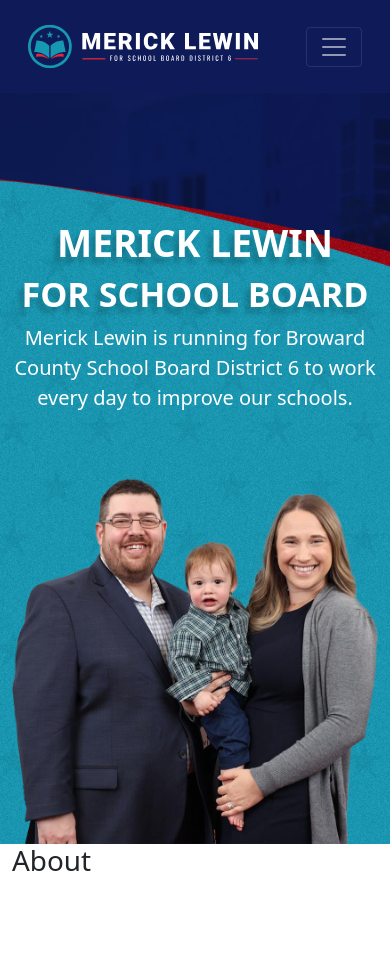
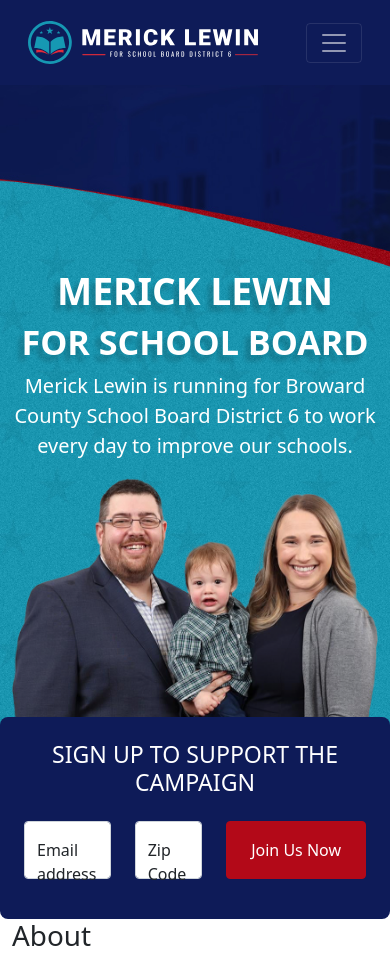
Before and after one commit to Merick-Lewin-Campaign/website-2022, a website built with Parcel: page src/index.html in a window 390 px wide. Before the commit the page ends 885 px from the top, so only its background shows below. Built offline with nearby package versions, Linux system fonts and the light colour scheme.

Commit message:
add signup form component

```diff
--- a/src/index.html
+++ b/src/index.html
@@ -20,7 +20,7 @@
         <nav class="navbar navbar-expand-lg sticky-top navbar-dark p-3 nav-bg">
             <div class="container-lg d-flex justify-content-lg-between">
                 <a class="navbar-brand" href="#">
-                <img src="./img/campaign-logo.svg" alt="" width="270" height="51">
+                    <img src="./img/campaign-logo.svg" alt="" width="300">
                     </a>
                     <button class="navbar-toggler" type="button" data-bs-toggle="collapse" data-bs-target="#navbarNav"
                         aria-controls="navbarNav" aria-expanded="false" aria-label="Toggle navigation">
@@ -52,18 +52,19 @@
                 </nav>
                 <!-- /Navbar -->
 
-<!-- Header -->
-<header class="hero">
-    <div class="container-lg hero-text d-flex justify-content-md-between align-items-end  justify-content-sm-center">
+        <!-- Hero -->
+        <header class="hero home-hdr">
+            <div class="container-lg d-flex justify-content-md-between align-items-end  justify-content-sm-center">
                 <div class="row justify-content-sm-center align-items-md-center align-items-lg-end ">
-            <div class="col-sm-12 col-md-6 col-lg-7 mb-5">
+                    <div class="col-sm-12 col-md-6 col-xl-7 hero-text ">
                         <h1 class="display-3 fw-bold">Merick Lewin</h1>
                         <h2 class="display-4 fw-bold">for School Board</h2>
-                <p class="lead">Merick Lewin is running for Broward County School Board District 6 to work every day to
+                        <p class="lead">Merick Lewin is running for Broward County School Board District 6 to work every
+                            day to
                             improve our
                             schools.</p>
                         </div>
-            <div class="col-xs-8 col-md-6 col-lg-5">
+                    <div class="col-sm-8 col-md-6 col-xl-5">
                         <img src="./img/hdr-photo.png" alt="Merick Lewin Family Photo">
                     </div>
                     </div>
@@ -73,29 +74,54 @@
     </div>
     <!-- /Header -->
 
+    <!-- Form Component -->
+    <div class="container-lg home-signup-form">
+        <div class="row justify-content-center signup">
+            <div class="bg-secondary col-md-8 p-3 rounded-3">
+                <h3 class="text-white text-center text-uppercase py-2">Sign up to support the campaign</h3>
+                <div class="row p-2">
+                    <div class="col">
+                        <div class="form-floating mb-3">
+                            <input type="email" class="form-control" id="floatingInput" placeholder="name@example.com">
+                            <label for="floatingInput">Email address</label>
+                        </div>
+                    </div>
+                    <div class="col-3">
+                        <div class="form-floating">
+                            <input type="text" class="form-control" id="floatingZipCode" placeholder="Zip Code">
+                            <label for="floatingZipCode">Zip Code</label>
+                        </div>
+                    </div>
+                    <div class="col-auto">
+                        <button type="submit" class="btn btn-danger px-4 py-3">Join Us Now</button>
+                    </div>
+                </div>
+            </div>
+        </div>
+    </div>
 
-<!-- Main Content -->
+    <!-- /Form Component -->
+
+    <!-- /Hero -->
+
+    <!-- About -->
     <div class="container-lg">
         <div class="row">
-        <div class="col-12">
+            <div class="col-8">
                 <h1>About</h1>
             </div>
             </div>
             </div>
-<!-- /Main Content -->
-
-<!-- Photos -->
-<!-- /Photos -->
-
-<!-- Signup Form -->
-<!-- /Signup Form -->
-
-<!-- Support Section-->
-<!-- /Support Section-->
+    <!-- /About -->
+    <!-- Focus -->
+    <!-- /Focus -->
+    <!-- Donate -->
+    <!-- /Donate -->
+    <!-- Signup Fomr Integration -->
+    <!-- /Signup Fomr Integration -->
 
     <!-- Footer -->
     <!-- /Footer -->
-
     <!-- scripts -->
     <script type="module" src="./index.js"></script>
     <!-- /scripts -->
--- a/src/scss/abstracts/_variables.scss
+++ b/src/scss/abstracts/_variables.scss
@@ -2,4 +2,5 @@ $primary: hsl(190, 78%, 39%);
 $secondary: hsl(229, 73%, 20%);
 $danger: hsl(355, 90%, 37%);
 $bs-secondary-rgb: rgb(14, 27, 88);
-$font-weight-bolder: 900
+$font-weight-bolder: 900;
+$border-radius-lg: .5rem;
--- a/src/scss/components/_hero.scss
+++ b/src/scss/components/_hero.scss
@@ -1,22 +1,28 @@
+// main header container
 .hdr-container{
     height: 85vh;
         @media screen and (max-width: 768px) {
         height: 100vh;
     }
+     @media screen and (max-height: 728px) {
+        height: 100vh;
+    }
 }
-header {
+
+// header with background image
+.home-hdr {
+    background-image: url("../img/hdr-bg.jpg");
+    background-repeat: no-repeat;
+    background-size: cover;
+    position: absolute;
+    top: 0;
     width: 100%;
+    height: 80vh;
+    margin: 0;
     display: flex;
     flex-direction: column;
     align-items: flex-end;
     justify-content: flex-end;
-    top: 0;
-    position: absolute;
-    background-image: url("../img/hdr-bg.jpg");
-    background-repeat: no-repeat;
-    background-size: cover;
-    height: 80vh;
-    margin: 0;
 
     img {
         width: 100%;
@@ -36,17 +42,24 @@ header {
         height: 100vh;
 
     }
+    @media screen and (max-height: 728px) {
+        height: 100vh;
+        img {
+            width: 80%;
+        }
+    }
 }
 
 .hero-text {
     width: 100%;
     color: white;
-    height: 50rem;
+    padding-bottom: 3.5em;
 }
 
 @media screen and (max-width: 768px) {
-    header {
-        text-align: center;
+
+    .hero-text{
+        padding-bottom: 0;
     }
     .container-lg {
         padding-left: 0;
@@ -59,6 +72,9 @@ header {
     }
 
 @media screen and (max-width: 991px) {
+        .home-hdr {
+        text-align: center;
+    }
     .nav-bg {
         background-color: transparent;
     }
--- /dev/null
+++ b/src/scss/components/_home-page.scss
@@ -0,0 +1,8 @@
+.home-signup-form {
+    position: relative;
+    margin-top: -10vh;
+
+    @media screen and (max-width: 768px){
+       margin-top: -15vh;
+    }
+}
--- a/src/scss/main.scss
+++ b/src/scss/main.scss
@@ -1,5 +1,6 @@
 @import "./abstracts/variables";
 @import "./abstracts/css-variables";
 @import "./components/hero";
+@import "./components/home-page";
 
 @import "~bootstrap/scss/bootstrap";
```
Also changed, not shown: src/why-im-running/index.html (+19 -18 lines), dist/index.html, dist/why-im-running/index.html, 2 other files. Lines whose indentation alone changed are shown as unchanged.
